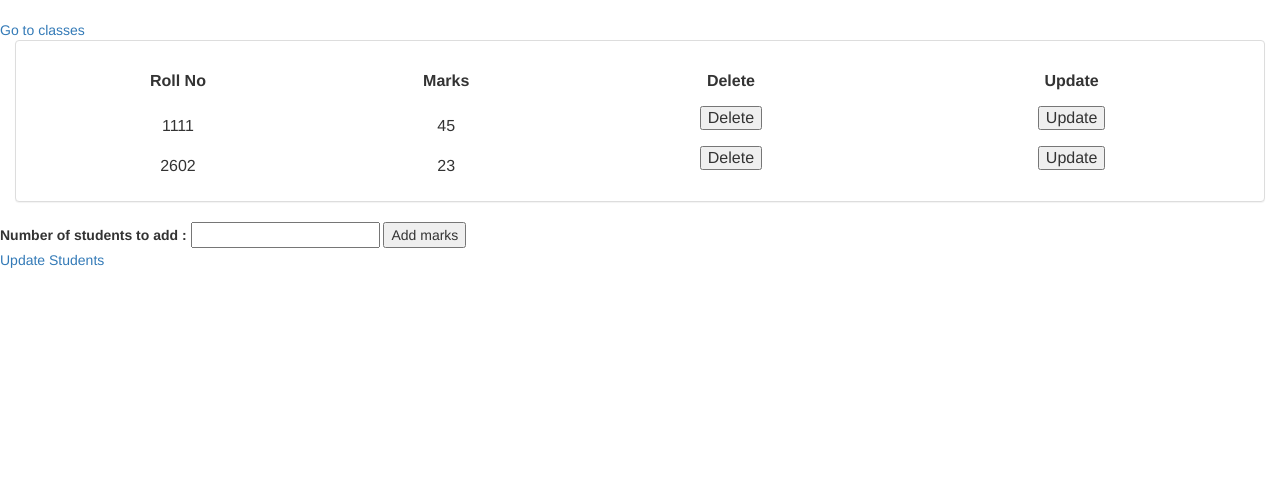
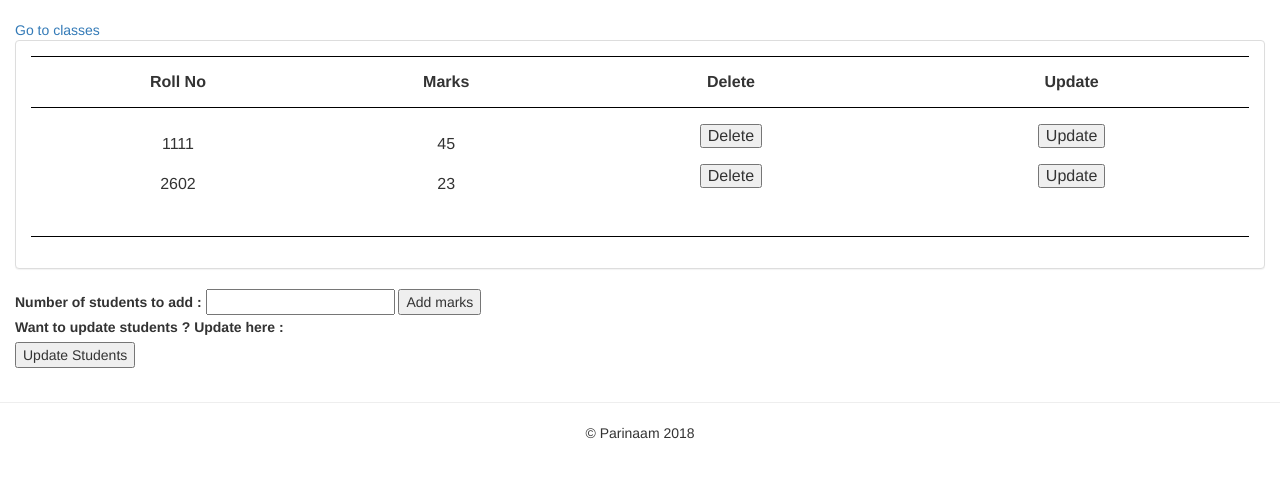
Before and after one commit to scorpion-ajay/parinaam, a Django app: a page that uses Proj/Classes/templates/Classes/base.html in a window 1280 px wide. Shown: the part 52-530 px from the top of the page. Run offline with Django 3.2, Linux system fonts and the light colour scheme; data comes from the database, SQL or seed files in the repository; both versions use the stored data as it was after the commit; some libraries are stand-ins or nearby versions.

Commit message:
added styling

```diff
--- a/Proj/Classes/static/Classes/style.css
+++ b/Proj/Classes/static/Classes/style.css
@@ -9,6 +9,20 @@ table{
 th{
     text-align: center;
     height: 50px;
+}
+
+tbody:before {
+    content: "-";
+    display: block;
+    line-height: 1em;
+    color: transparent;
+}
+
+tbody:after {
+    content: "-";
+    display: block;
+    line-height: 1em;
+    color: transparent;
 }
 
 td{
--- a/Proj/Classes/templates/Classes/base.html
+++ b/Proj/Classes/templates/Classes/base.html
@@ -50,5 +50,7 @@
     </nav>
     {% block body %}
     {% endblock %}
+    <hr size="30">
+    <p style="text-align:center">&copy; Parinaam 2018</p>
 </body>
 </html>
--- a/Proj/Classes/templates/Classes/form-template.html
+++ b/Proj/Classes/templates/Classes/form-template.html
@@ -1,4 +1,4 @@
-<div class="row" style="width:30%;">
+<div class="row">
     {% for field in form %}
         <div class="col-sm-6">
             {{ field.label_tag }}
--- a/Proj/Classes/templates/Classes/formset.html
+++ b/Proj/Classes/templates/Classes/formset.html
@@ -7,15 +7,18 @@
         <div class="panel-body">
             <form method="post" action="">
                 {% csrf_token %}
+                {{ formset.management_form }}
                 <table class="responsive">
                     <thead>
+                        <tr style="border-bottom:1px solid black"><td colspan="100%"></td></tr>
                         <tr>
                             {% for field in formset.0 %}
                                 {% if not forloop.last  %}
-                                    <td>{{ field.label_tag }}</td>
+                                    <th>{{ field.label_tag }}</th>
                                 {% endif %}
                             {% endfor %}
                         </tr>
+                        <tr style="border-bottom:1px solid black"><td colspan="100%"></td></tr>
                     </thead>
                     <tbody>
                         {% for form in formset %}
@@ -26,6 +29,7 @@
                             </tr>
                         {% endfor %}
                     </tbody>
+                    <tr style="border-bottom:1px solid black"><td colspan="100%"></td></tr>
                 </table>
                 <button type="submit">Submit</button>
             </form>
--- a/Proj/Classes/templates/Classes/marks.html
+++ b/Proj/Classes/templates/Classes/marks.html
@@ -2,19 +2,23 @@
 
 {% block title %}Parinaam | Marks{% endblock %}
 {% block body %}
-<a href="{% url 'Classes:index' %}">Go to classes</a><br>
+<div class="container-fluid">
+    <a href="{% url 'Classes:index' %}">Go to classes</a><br>
+</div>
 <div class="container-fluid">
     <div class="panel panel-default">
         <div class="panel-body">
             {% if marks_qs %}
                 <table class="responsive">
                     <thead>
+                        <tr style="border-bottom:1px solid black"><td colspan="100%"></td></tr>
                         <tr>
                             <th>Roll No</th>
                             <th>Marks</th>
                             <th>Delete</th>
                             <th>Update</th>
                         </tr>
+                        <tr style="border-bottom:1px solid black"><td colspan="100%"></td></tr>
                     </thead>
                     <tbody>
                         {% for detail in marks_qs %}
@@ -34,6 +38,7 @@
                             </tr>
                         {% endfor %}
                     </tbody>
+                    <tr style="border-bottom:1px solid black"><td colspan="100%"></td></tr>
                 </table>
             {% else %}
                 <h3>You have not any added marks yet :(</h3>
@@ -41,10 +46,15 @@
         </div>
     </div>
 </div>
-<label>Number of students to add : </label>
-<input type="number" id="num">
-<button onclick="myFxn()">Add marks</button><br>
-<a href="{% url 'Classes:update-all-marks' classes.id %}">Update Students</a>
+<div class="container-fluid">
+    <label>Number of students to add : </label>
+    <input type="number" id="num">
+    <button onclick="myFxn()">Add marks</button><br>
+    <label>Want to update students ? Update here :</label>
+    <form action="{% url 'Classes:update-all-marks' classes.id %}">
+        <input type="submit" value="Update Students">
+    </form>
+</div>
 <script>
     function myFxn(){
         var num = document.getElementById("num").value;
```
Also changed, not shown: Proj/Classes/templates/Classes/index.html (+10 -1 lines), Proj/Classes/templates/Classes/registration_form.html (+16 -2 lines), Proj/db.sqlite3.
